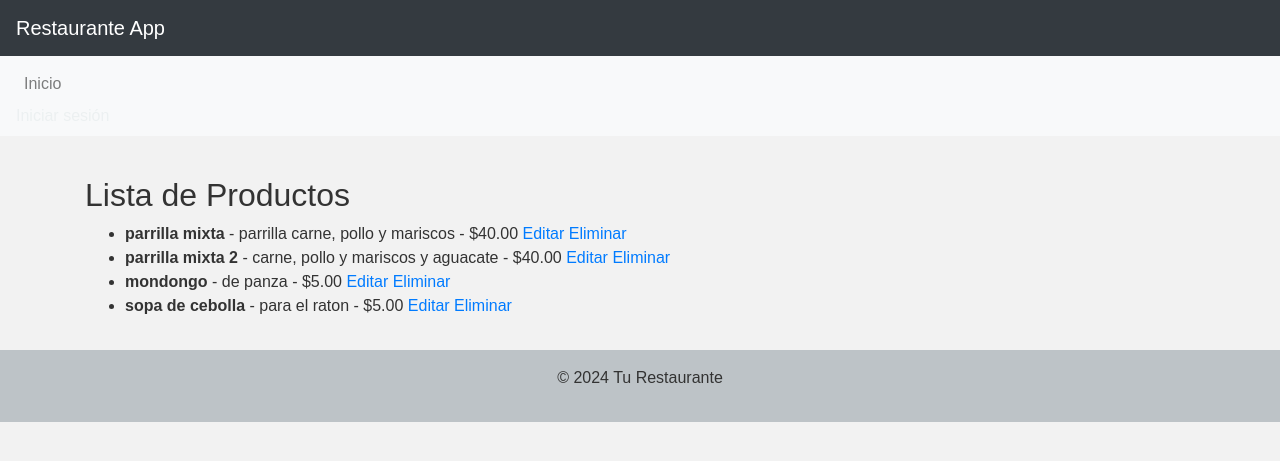
After one commit to jorgeLP1109/restaurante_project, a Django app: page /lista_productos/ in a window 1280 px wide. The commit adds this page. Shown: the top 461 px of the page. Run offline with Django 5.2, Linux system fonts and the light colour scheme; data comes from the database, SQL or seed files in the repository; both versions use the stored data as it was after the commit; some libraries are stand-ins or nearby versions.

Commit message:
antes de mesas

```diff
--- a/restaurante_app/templates/base.html
+++ b/restaurante_app/templates/base.html
@@ -25,11 +25,13 @@
         <ul class="navbar-nav mr-auto">
             <li class="nav-item">
                 <a class="nav-link" href="{% url 'inicio' %}">Inicio</a>
+                <a href="{% url 'login' %}">Iniciar sesión</a>
             </li>
-            <li class="nav-item">
+
                 {% if user.is_authenticated %}
                 <a class="nav-link" href="{% url 'agregar_producto' %}">Agregar Producto</a>
                 <a class="nav-link" href="{% url 'registrar_usuario' %}">Registrar Usuario</a>
+                <a class="nav-link" href="{% url 'lista_productos' %}">Lista de Productos</a>
 
             <li>
                 <form action="{% url 'cerrar_sesion' %}" method="post">
--- a/restaurante_app/templates/restaurante_app/agregar_producto.html
+++ b/restaurante_app/templates/restaurante_app/agregar_producto.html
@@ -5,7 +5,6 @@
         <h2>Agregar Producto</h2>
         <form method="post" class="form">
             {% csrf_token %}
-            {{ form.as_p }}
             <div class="mb-3">
                 {{ form.nombre.label_tag }}
                 {{ form.nombre }}
--- /dev/null
+++ b/restaurante_app/templates/restaurante_app/lista_productos.html
@@ -0,0 +1,18 @@
+{% extends 'base.html' %}
+
+{% block content %}
+<div class="container mt-4">
+    <h2>Lista de Productos</h2>
+    <ul>
+        {% for producto in productos %}
+        <li>
+            <strong>{{ producto.nombre }}</strong> - {{ producto.descripcion }} - ${{ producto.precio }}
+
+            <a href="{% url 'editar_producto' producto.id %}">Editar</a>
+
+            <a href="{% url 'eliminar_producto' producto.id %}">Eliminar</a>
+        </li>
+        {% endfor %}
+    </ul>
+</div>
+{% endblock %}
--- a/restaurante_app/views.py
+++ b/restaurante_app/views.py
@@ -7,6 +7,8 @@ from django.contrib.auth.decorators import login_required
 from .models import Producto, Ticket, Cliente
 from .forms import ProductoForm
 from .forms import ClienteForm
+from django.urls import reverse
+
 
 def agregar_producto(request):
     if request.method == 'POST':
@@ -18,7 +20,7 @@ def agregar_producto(request):
     else:
         form = ProductoForm()
 
-    return render(request, 'agregar_producto.html', {'form': form})
+    return render(request, 'restaurante_app/agregar_producto.html', {'form': form})
 
 def listar_clientes(request):
     clientes = Cliente.objects.all()
@@ -96,23 +98,37 @@ def registrar_usuario(request):
 def inicio(request):
     return render(request, 'restaurante_app/inicio.html')
 
-@permission_required('restaurante_app.can_agregar_producto', login_url='login')
-def agregar_producto(request):
+
+
+@login_required
+def profile(request):
+    return render(request, 'restaurante_app/profile.html')
+
+
+@login_required
+def ver_perfil(request):
+    # Aquí puedes agregar lógica para obtener información adicional del usuario si es necesario
+    return render(request, 'restaurante_app/profile.html')
+
+def lista_productos(request):
+    productos = Producto.objects.all()  # Obtener todos los productos
+    return render(request, 'restaurante_app/lista_productos.html', {'productos': productos})
+
+def editar_producto(request, pk):
+    producto = get_object_or_404(Producto, id=pk)
     if request.method == 'POST':
-        # Procesar el formulario si se envió uno
-        # Aquí debes manejar la lógica para agregar un nuevo producto a la base de datos
-        # Puedes acceder a los datos del formulario usando request.POST
+        form = ProductoForm(request.POST, instance=producto)
+        if form.is_valid():
+            form.save()
+            return redirect('lista_productos')
+    else:
+        form = ProductoForm(instance=producto)
+    return render(request, 'restaurante_app/editar_producto.html', {'form': form})
 
-        # Ejemplo:
-        nombre = request.POST['nombre']
-        descripcion = request.POST['descripcion']
-        precio = request.POST['precio']
 
-        # Crea el nuevo producto
-        Producto.objects.create(nombre=nombre, descripcion=descripcion, precio=precio)
 
-        # Redirige a alguna página de éxito o muestra un mensaje
-        return redirect('pagina_de_exito')  # Ajusta la URL según tus necesidades
-
-    # Si no es una solicitud POST, renderiza el formulario
-    return render(request, 'restaurante_app/agregar_producto.html')  # Ajusta el nombre de la plantilla según tus necesidades
+def eliminar_producto(request, pk):
+    producto = get_object_or_404(Producto, pk=pk)
+    # Lógica para eliminar el producto
+    producto.delete()
+    return redirect('lista_productos')
--- a/restaurante_project/settings.py
+++ b/restaurante_project/settings.py
@@ -126,3 +126,7 @@ STATIC_URL = 'static/'
 # https://docs.djangoproject.com/en/5.0/ref/settings/#default-auto-field
 
 DEFAULT_AUTO_FIELD = 'django.db.models.BigAutoField'
+# settings.py
+
+# Configuración de redirección después del cierre de sesión
+LOGOUT_REDIRECT_URL = 'inicio'
--- a/restaurante_project/urls.py
+++ b/restaurante_project/urls.py
@@ -1,26 +1,12 @@
-"""
-URL configuration for restaurante_project project.
 
-The `urlpatterns` list routes URLs to views. For more information please see:
-    https://docs.djangoproject.com/en/5.0/topics/http/urls/
-Examples:
-Function views
-    1. Add an import:  from my_app import views
-    2. Add a URL to urlpatterns:  path('', views.home, name='home')
-Class-based views
-    1. Add an import:  from other_app.views import Home
-    2. Add a URL to urlpatterns:  path('', Home.as_view(), name='home')
-Including another URLconf
-    1. Import the include() function: from django.urls import include, path
-    2. Add a URL to urlpatterns:  path('blog/', include('blog.urls'))
-"""
 from django.contrib import admin
 from django.urls import path, include
 from restaurante_app.views import inicio
 from restaurante_app import views
 from django.contrib.auth.views import LogoutView
+from restaurante_app.views import profile
 
-
+app_name = 'restaurante_app'
 
 urlpatterns = [
     path('admin/', admin.site.urls),
@@ -29,6 +15,11 @@ urlpatterns = [
     path('agregar_producto/', views.agregar_producto, name='agregar_producto'),
     path('registrar_usuario/', views.registrar_usuario, name='registrar_usuario'),
     path('cerrar_sesion/', LogoutView.as_view(), name='cerrar_sesion'),
+    path('accounts/profile/', profile, name='profile'),
+    path('perfil/', views.ver_perfil, name='ver_perfil'),
+    path('lista_productos/', views.lista_productos, name='lista_productos'),
+    path('editar_producto/<int:pk>/', views.editar_producto, name='editar_producto'),
+    path('eliminar_producto/<int:pk>/', views.eliminar_producto, name='eliminar_producto'),
 
 
 ]
```
Also changed, not shown: restaurante_app/templates/restaurante_app/editar_producto.html (added, +12 -0 lines), restaurante_app/templates/restaurante_app/inicio.html (+7 -0 lines), restaurante_app/templates/restaurante_app/profile.html (added, +13 -0 lines), db.sqlite3.
